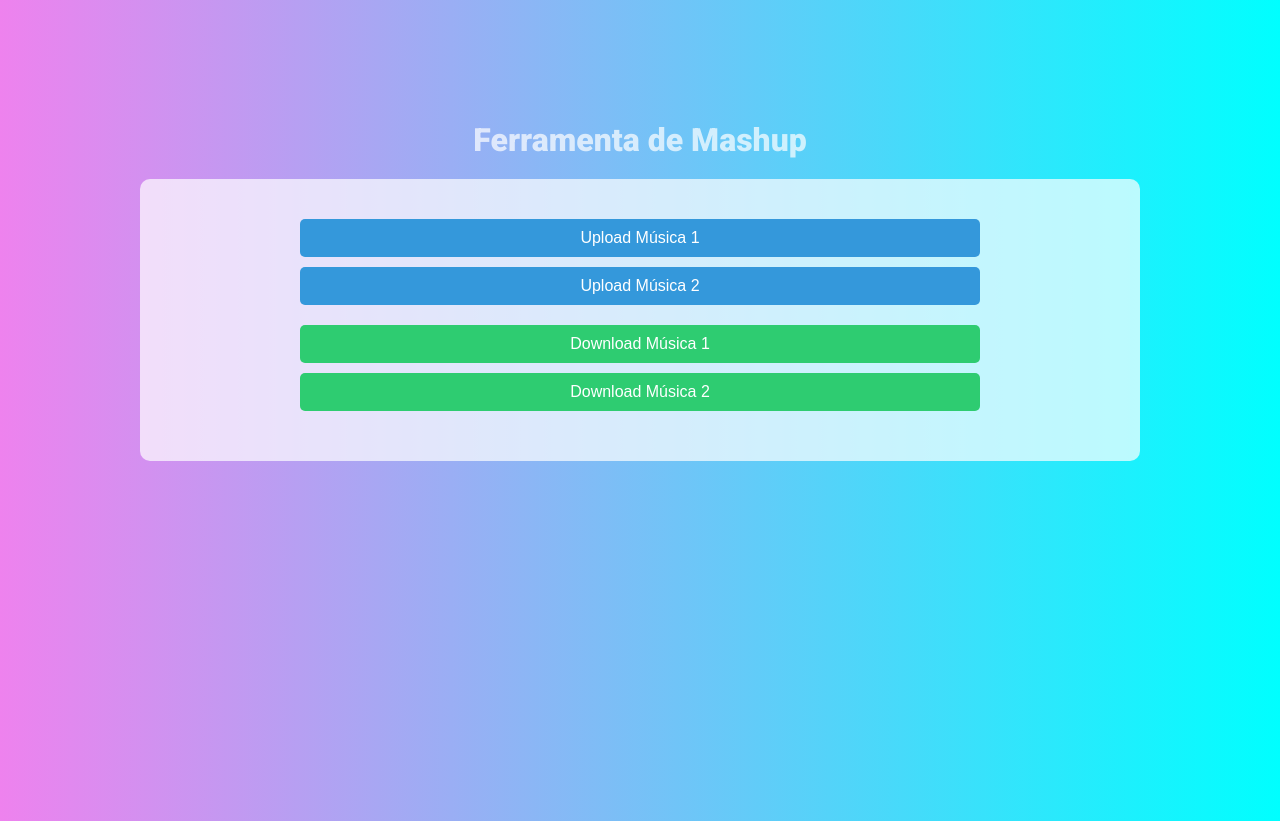
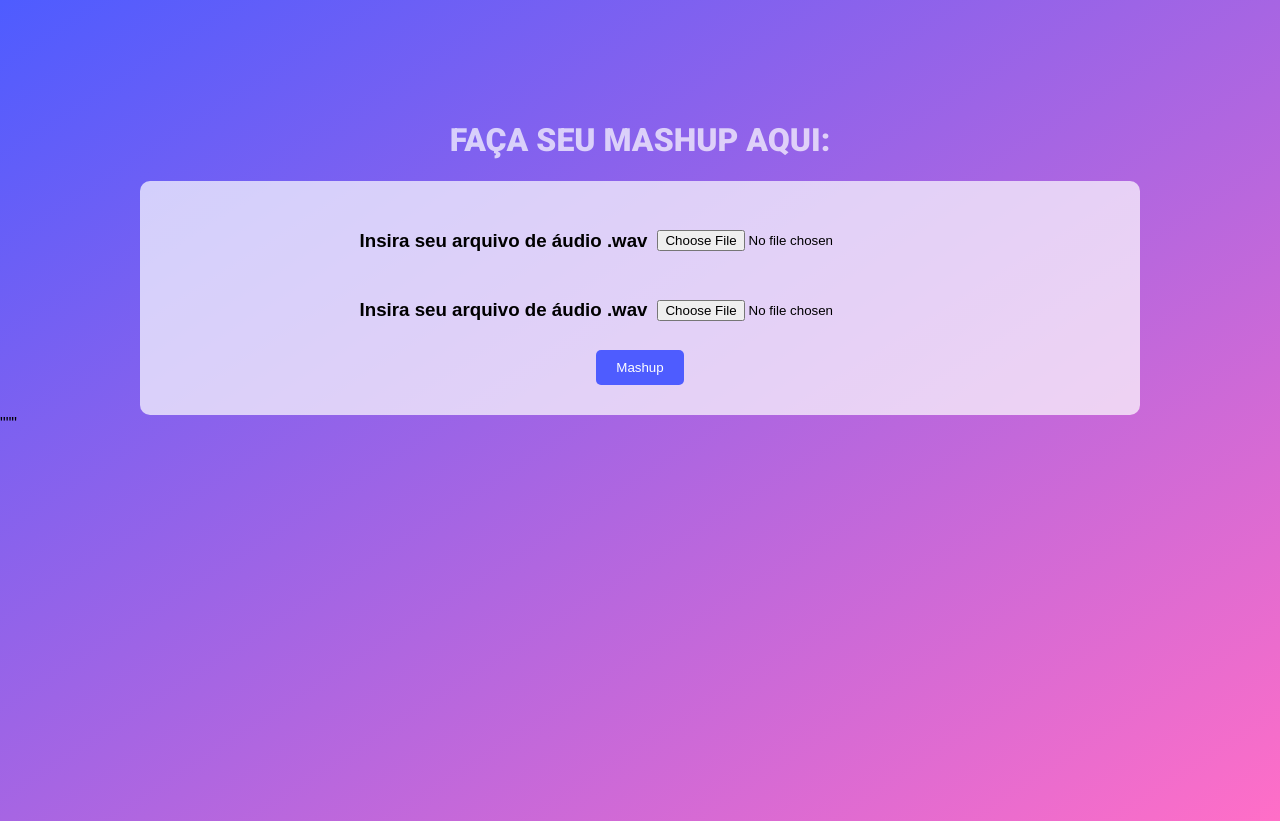
Before and after one commit to GabrielVasconcel/MultimidiaMashup, a Flask app: page /spleeter in a window 1280 px wide. Run offline with Flask 3, Linux system fonts and the light colour scheme.

Commit message:
upload index, style

```diff
--- /dev/null
+++ b/interface/static/style/style2.css
@@ -0,0 +1,64 @@
+body {
+    font-family: Arial, sans-serif;
+    margin: 0;
+    padding: 0;
+    font-family: Arial, sans-serif;
+    height: 100vh;
+    /* display: flex; */
+    justify-content: center;
+    align-items: center;
+    background: linear-gradient(to bottom right, #4e5cff, #ff6ec7); /* Blue-violet gradient */
+
+}
+
+.tittle {
+    text-align: center;
+    padding-top: 100px;
+    font-family: "Roboto", sans-serif;
+    font-weight: 900;
+    font-style: normal;
+    color: rgba(255, 255, 255, 0.7);
+
+  }
+
+.container {
+    text-align: center;
+    background-color: rgba(255, 255, 255, 0.7);
+    padding: 30px 150px;
+    border-radius: 10px;
+    max-width: 700px;
+    margin-left: auto;
+    margin-right: auto;
+}
+
+.input-group {
+    display: flex;
+    justify-content: center;
+    align-items: center;
+    margin-bottom: 10px;
+}
+
+.input-group input[type="file"] {
+    margin: 0 10px;
+}
+
+
+
+h2 {
+    color: #4e5cff; /* Blue-violet color */
+    margin-bottom: 10px;
+}
+
+input[type="submit"] {
+    background-color: #4e5cff;
+    color: #fff;
+    border: none;
+    padding: 10px 20px;
+    cursor: pointer;
+    border-radius: 5px;
+    transition: background-color 0.3s ease;
+}
+
+input[type="submit"]:hover {
+    background-color: #3848ff; /* Darker shade of blue-violet */
+}
--- a/interface/templates/index.html
+++ b/interface/templates/index.html
@@ -1,30 +1,28 @@
 <!DOCTYPE html>
-<html lang="en">
+    <html>
     <head>
-    <meta charset="UTF-8">
-    <meta name="viewport" content="WIDTH=device-width, initial-scale=1.0">
-    <title>Upload and Download</title>
-        <!-- meu css -->
-    <link rel="stylesheet" href="../static/style/style.css">
-
+        <title>Upload Mashup Files</title>
+        <link rel="stylesheet" href="../static/style/style2.css">
         <!-- css importado -->
     <link rel="preconnect" href="https://fonts.googleapis.com">
     <link rel="preconnect" href="https://fonts.gstatic.com" crossorigin>
     <link href="https://fonts.googleapis.com/css2?family=Roboto:ital,wght@0,100;0,300;0,400;0,500;0,700;0,900;1,100;1,300;1,400;1,500;1,700;1,900&display=swap" rel="stylesheet">
     </head>
     <body>
-    <h1 class="tittle">Ferramenta de Mashup</h1>
+        <h1 class="tittle">FAÇA SEU MASHUP AQUI:</h1>
         <div class="container">
-      <div class="upload-area">
-        <label for="music1">Upload Música 1</label>
-        <input type="file" id="music1" name="music1">
-        <label for="music2">Upload Música 2</label>
-        <input type="file" id="music2" name="music2">
+            <form action="/upload" method="post" enctype="multipart/form-data">
+                <div class="input-group">
+                    <h3>Insira seu arquivo de áudio .wav</h3>
+                    <input type="file" name="file1">
                 </div>
-      <div class="download-area">
-        <a href="#" id="downloadMusic1">Download Música 1</a>
-        <a href="#" id="downloadMusic2">Download Música 2</a>
+                <div class="input-group">
+                    <h3>Insira seu arquivo de áudio .wav</h3>
+                    <input type="file" name="file2">
                 </div>
+                <input type="submit" value="Mashup">
         </div>
     </body>
     </html>
+
+    """
--- a/interface/templates/librosa.html
+++ b/interface/templates/librosa.html
@@ -24,8 +24,7 @@
         </div>
 
         <div class="download-area">
-            <a href="#" id="downloadVocals">Download Vocais</a>
-            <a href="#" id="downloadInstrumental">Download Instrumental</a>
+            <a href="#" id="downloadVocals">Download Mashup</a>
         </div>
     </div>
 </body>
```
Lines whose indentation alone changed are shown as unchanged.
